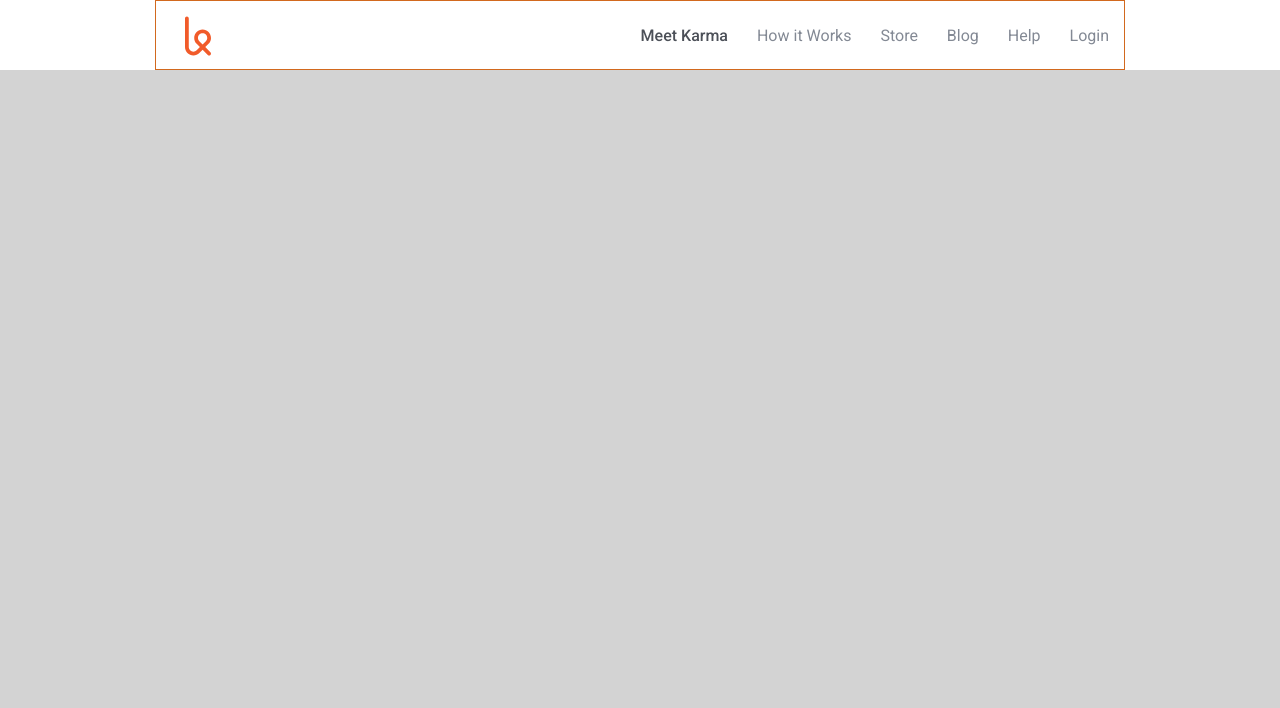
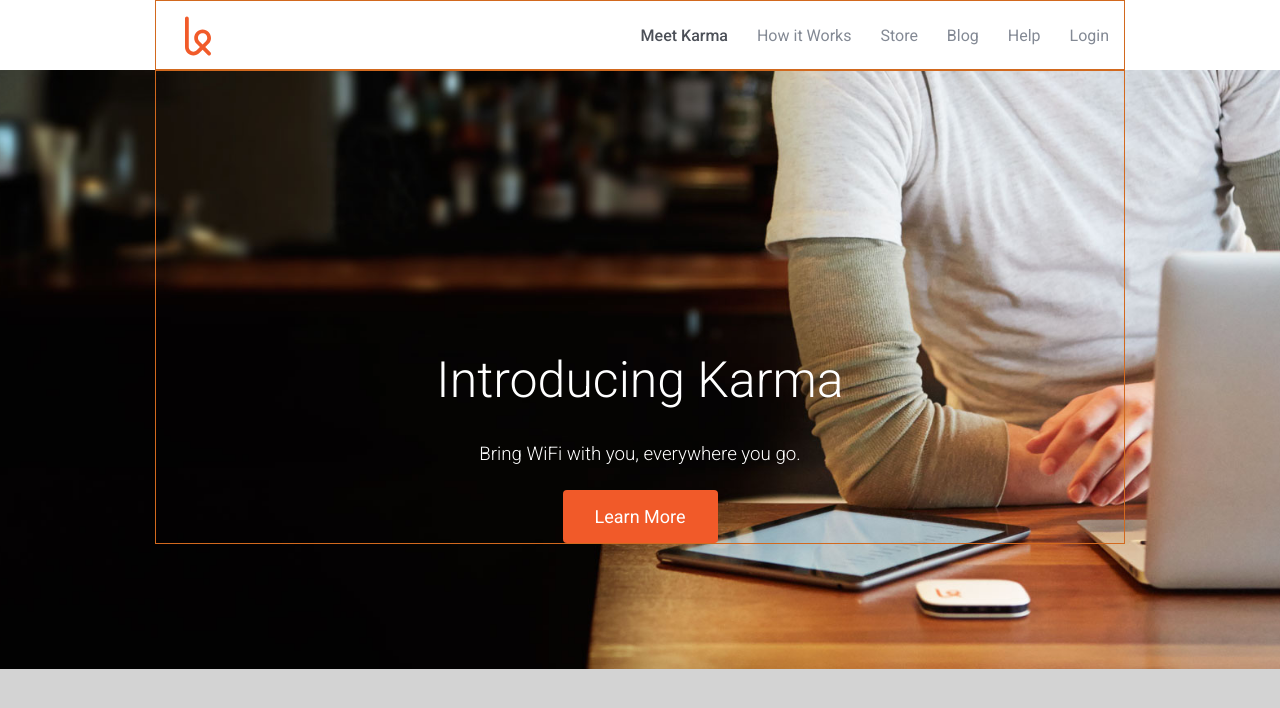
Before and after one commit to jruchala/startup-landing-page-clone, a plain HTML site: page index.html in a window 1280 px wide. Drawn offline with Linux system fonts and the light colour scheme.

Commit message:
added background image and button

```diff
--- a/css/style.css
+++ b/css/style.css
@@ -9,6 +9,8 @@ html {
 
 body {
   background-color: LightGray;
+  font-family: 'Roboto', sans-serif;
+    -webkit-font-smoothing: antialiased;
 }
 
 div {
@@ -17,6 +19,8 @@ div {
 
 .content {
   padding: 0px 15px;
+  margin: 0 auto;
+  width: 970px;
 
 }
 
@@ -25,18 +29,18 @@ div {
 }
 
 .top-navigation .content {
-  width: 970px;
+
   height: 70px;
-  margin: 0 auto;
+
 }
 
 .top-navigation .links {
   float: right;
-  font-family: 'Roboto', sans-serif;
+
   color: #838994;
   font-size: 16px;
   margin-top: 25px;
-  -webkit-font-smoothing: antialiased;
+
 }
 
 .top-navigation .links  li {
@@ -58,3 +62,49 @@ div {
   margin-left: 14px;
   height: 70px;
 }
+
+.introduction {
+  background-image: url('../images/first-background.jpg');
+  background-position: center bottom;
+  background-repeat: no-repeat;
+  background-size: cover;
+  height: 599px;
+  background-position: 0 bottom;
+  background-position-x: 50%;
+  backgroung-position-y: 100%;
+  overflow: auto;
+
+}
+
+.introduction h1 {
+  margin-top: 17.5rem;
+  font-size: 3.125rem;
+}
+
+.introduction h1,
+.introduction h3 {
+  color: white;
+  text-align: center;
+  font-weight: 300;
+}
+
+button {
+  text-shadow: none;
+  border-style: none;
+  border-radius: 4px;
+  padding: 1rem 1.5rem;
+  width: 9.688rem;
+  color: white;
+  font-size: 1.125rem;
+  display: block;
+  margin: 0 auto;
+  margin-top: 1.563rem;
+  background-color: #f15a29;
+  border-color: #f15a29;
+}
+
+button:hover {
+  background-color: #d9400e;
+  border-color: #cf3d0e;
+  cursor: pointer;
+}
--- a/index.html
+++ b/index.html
@@ -22,6 +22,13 @@
 
     </div>
   </nav>
+  <section class="introduction">
+    <div class="content">
+      <h1>Introducing Karma</h1>
+      <h3>Bring WiFi with you, everywhere you go.</h3>
+      <button>Learn More</button>
+    </div>
+  </section>
 
 </body>
 </html>
```
Also changed, not shown: images/first-background.jpg (added).
